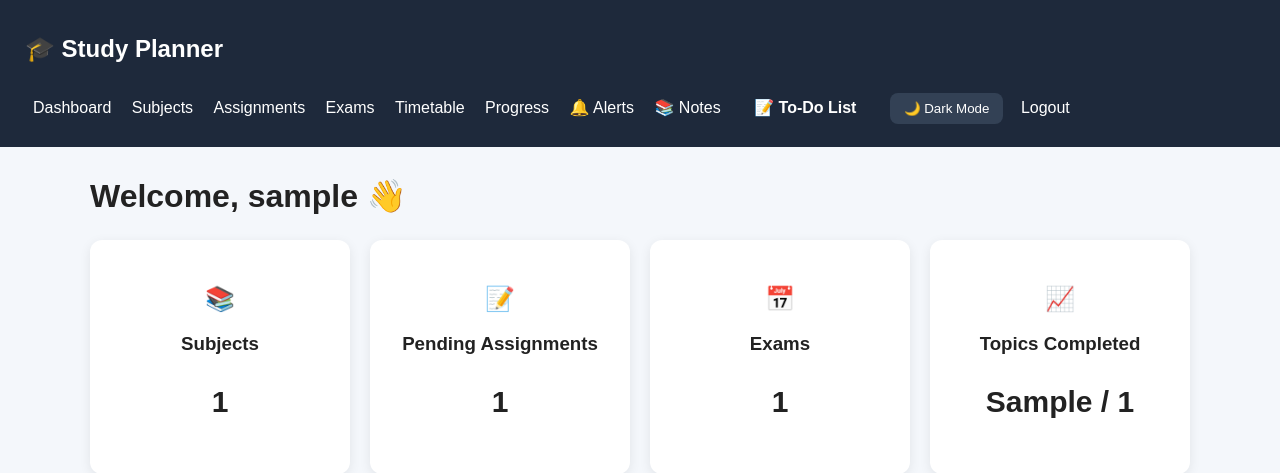
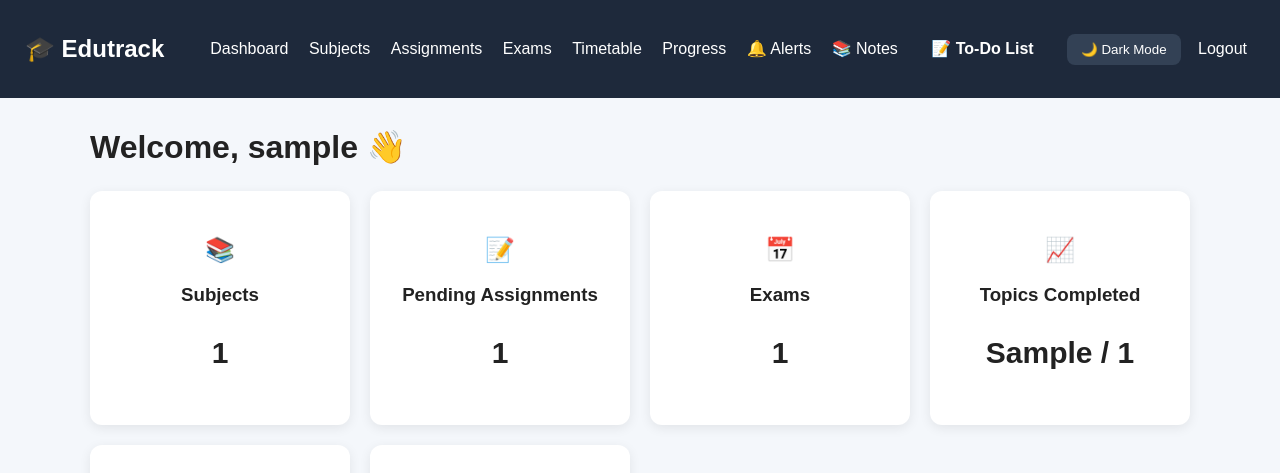
Before and after one commit to saranrj-dev/student-smart-study-planner, a Flask app: template templates/dashboard.html in a window 1280 px wide. Shown: the top 473 px of the page. Run offline with Flask 3, Linux system fonts and the light colour scheme; the template is opened without the code that fills it: most values are stand-ins (such as "Sample title", 1, 10 or a date in 2020); some libraries are stand-ins or nearby versions.

Commit message:
Apply Edutrack branding to planner pages

```diff
--- a/templates/dashboard.html
+++ b/templates/dashboard.html
@@ -2,7 +2,7 @@
 <html>
 <head>
     <meta name="viewport" content="width=device-width, initial-scale=1.0">
-    <title>Dashboard</title>
+    <title>Edutrack | Dashboard</title>
     <link rel="stylesheet" href="{{ url_for('static', filename='style.css') }}">
     <style>
         .todo-btn {
@@ -53,7 +53,7 @@
 <body>
 
 <nav>
-    <h2>🎓 Study Planner</h2>
+    <h2>🎓 Edutrack</h2>
 
     <div>
         <a href="/dashboard">Dashboard</a>
```
